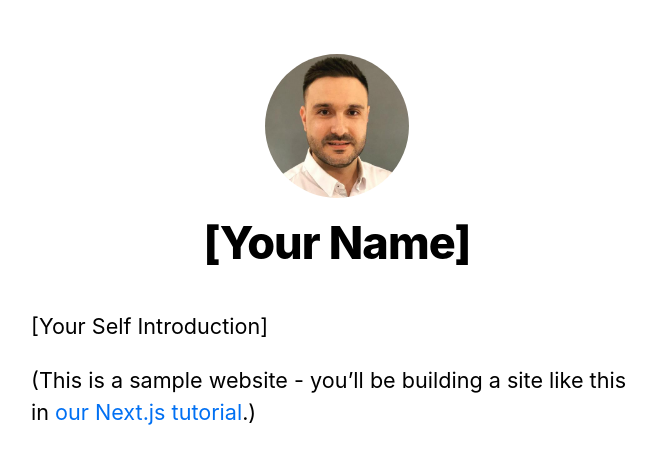
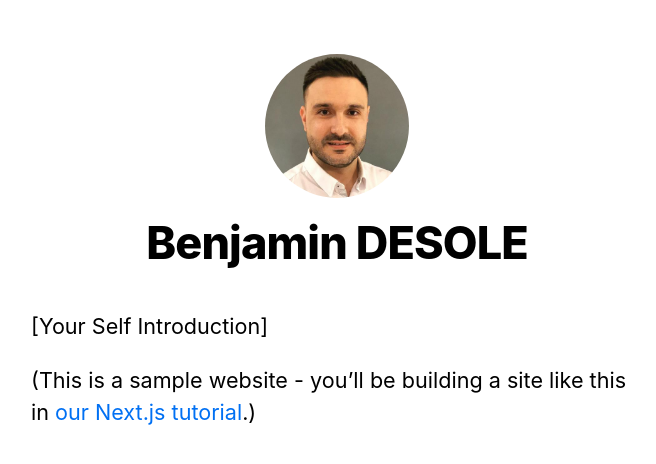
Before and after one commit to BenGex31/BlogBen, a Next.js app: page / in a window 1280 px wide. Shown: the top 464 px of the page, without its empty margins (303-959 px from the left). Built offline with nearby package versions, Linux system fonts and the light colour scheme.

Commit message:
Update layout.js

```diff
--- a/components/layout.js
+++ b/components/layout.js
@@ -4,8 +4,8 @@ import styles from './layout.module.css'
 import utilStyles from '../styles/utils.module.css'
 import Link from 'next/link'
 
-const name = '[Your Name]'
-export const siteTitle = 'Next.js Sample Website'
+const name = 'Benjamin DESOLE'
+export const siteTitle = 'Ben Blog'
 
 export default function Layout({ children, home }) {
   return (
```
